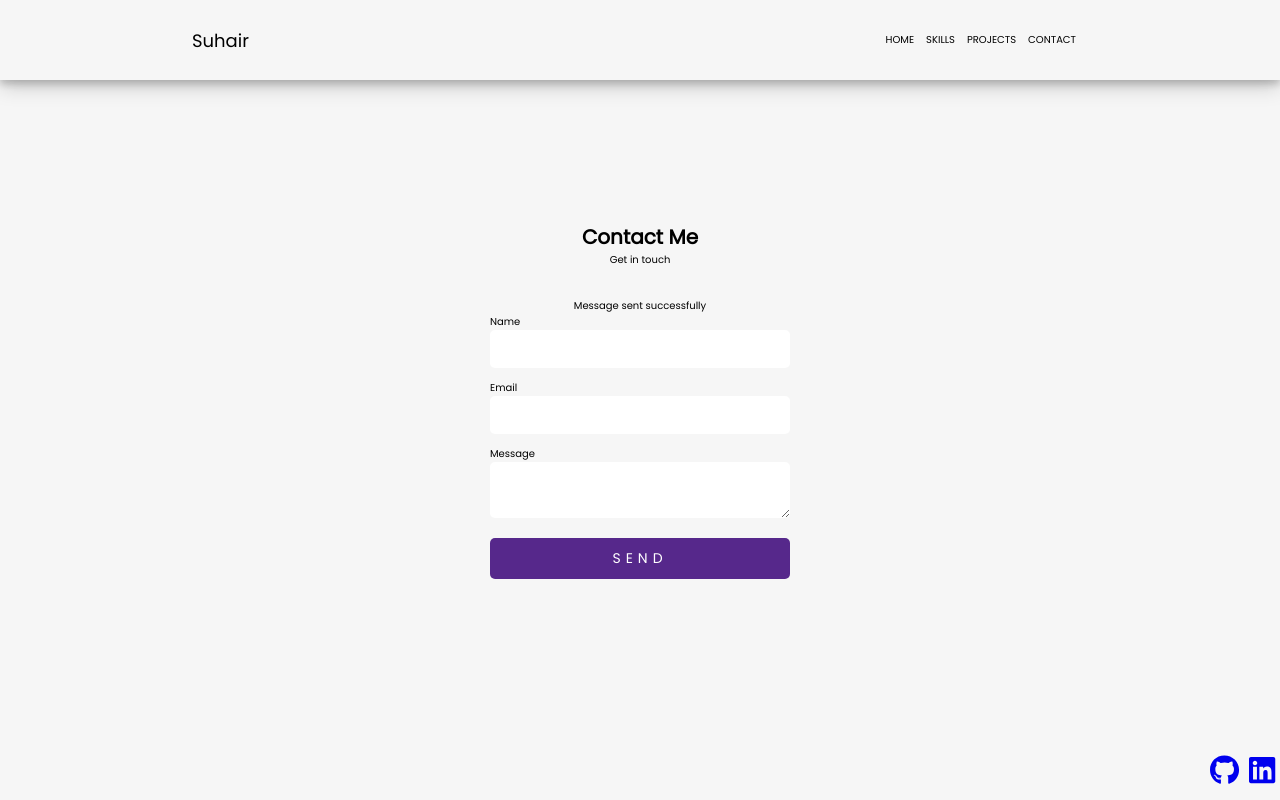
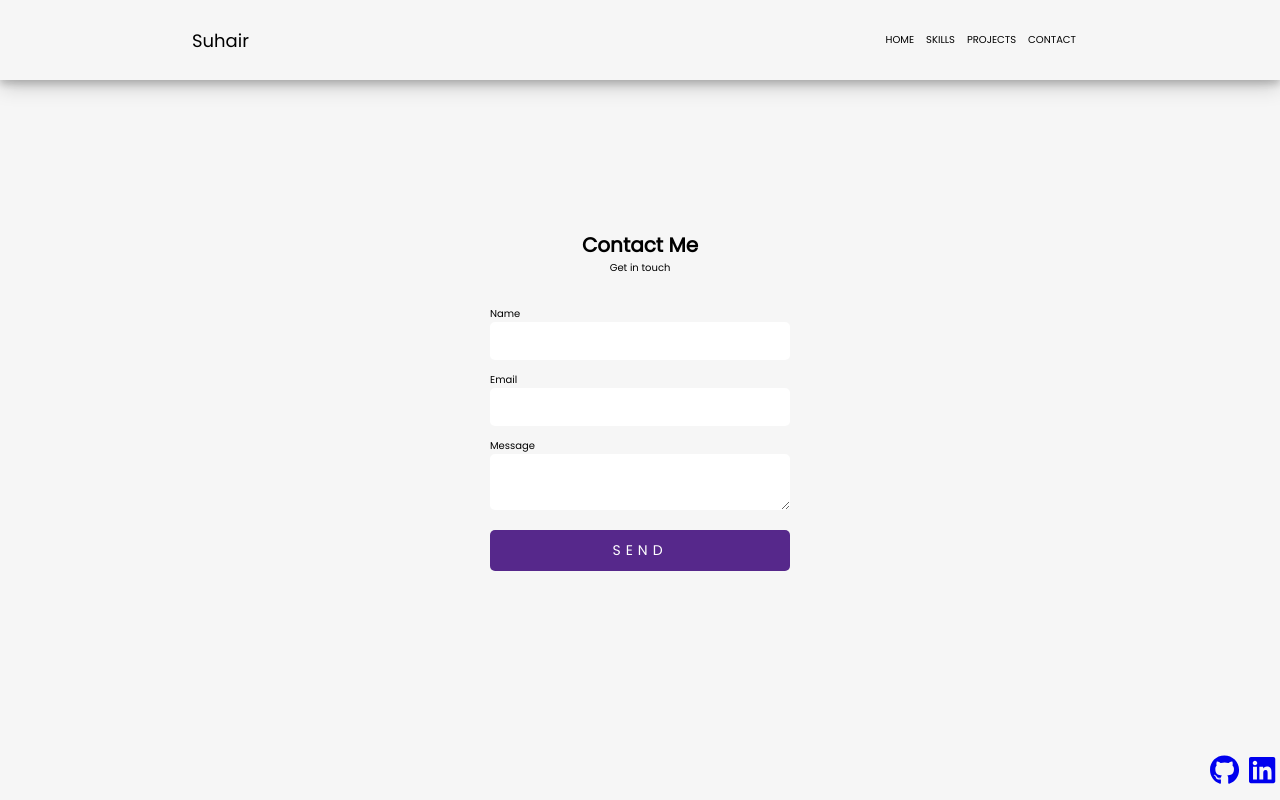
Before and after one commit to Suha995/portfolio-react, a React (Create React App) app: page /contact in a window 1280 px wide. Built offline with nearby package versions, Linux system fonts and the light colour scheme; the HTML template or start-up script is replaced by a standard one.

Commit message:
add success msg

```diff
--- a/src/components/Contact.js
+++ b/src/components/Contact.js
@@ -6,6 +6,7 @@ const Contact = () => {
   const [email, setEmail] = useState("");
   const [message, setMessage] = useState("");
   const [error, setError] = useState("");
+  const [success, setSuccess] = useState("");
 
   const handleSubmit = (e) => {
     console.log("hello");
@@ -23,8 +24,10 @@ const Contact = () => {
     if (errors.length === 0) {
       console.log("send the message to the api");
       setError("");
+      setSuccess("Message sent successfully");
     } else {
       setError(errors.join(", "));
+      setSuccess("");
       e.preventDefault();
     }
   };
@@ -33,7 +36,7 @@ const Contact = () => {
       <h1>Contact Me</h1>
       <p>Get in touch</p>
       {error && <span>{error}</span>}
-      {!error && <span>{"Message sent successfully"}</span>}
+      {success && <span>{success}</span>}
       <form onSubmit={handleSubmit}>
         <label>Name</label>
         <input
```
